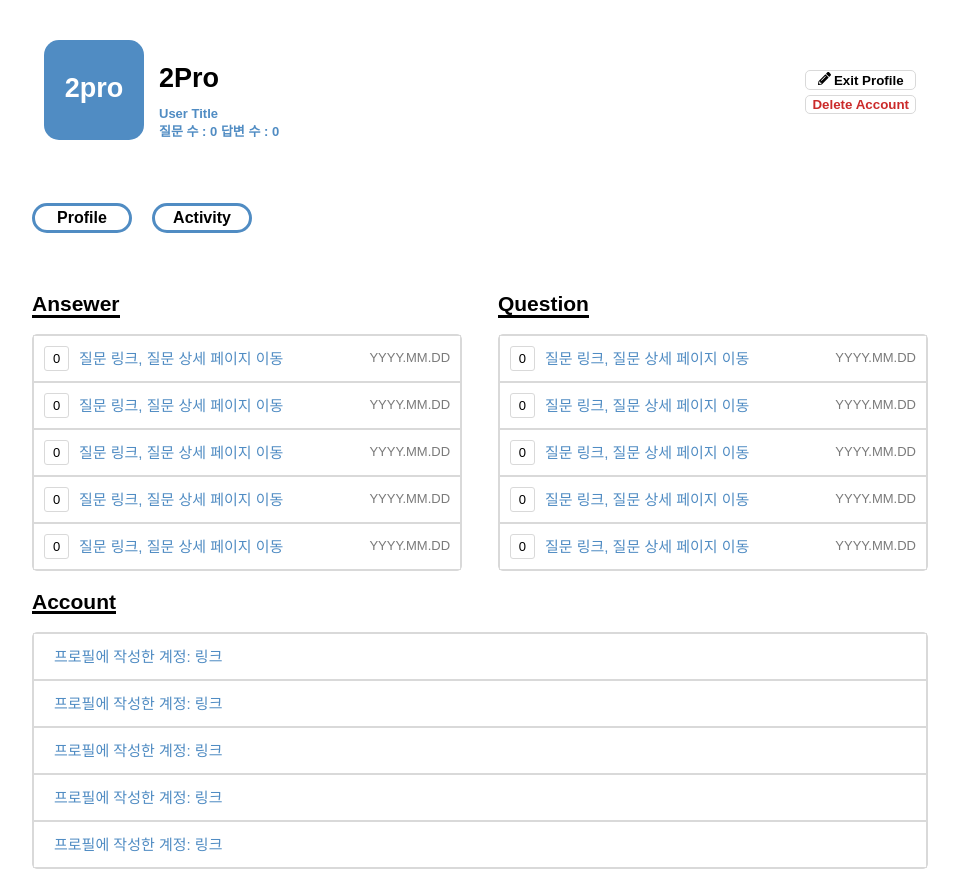
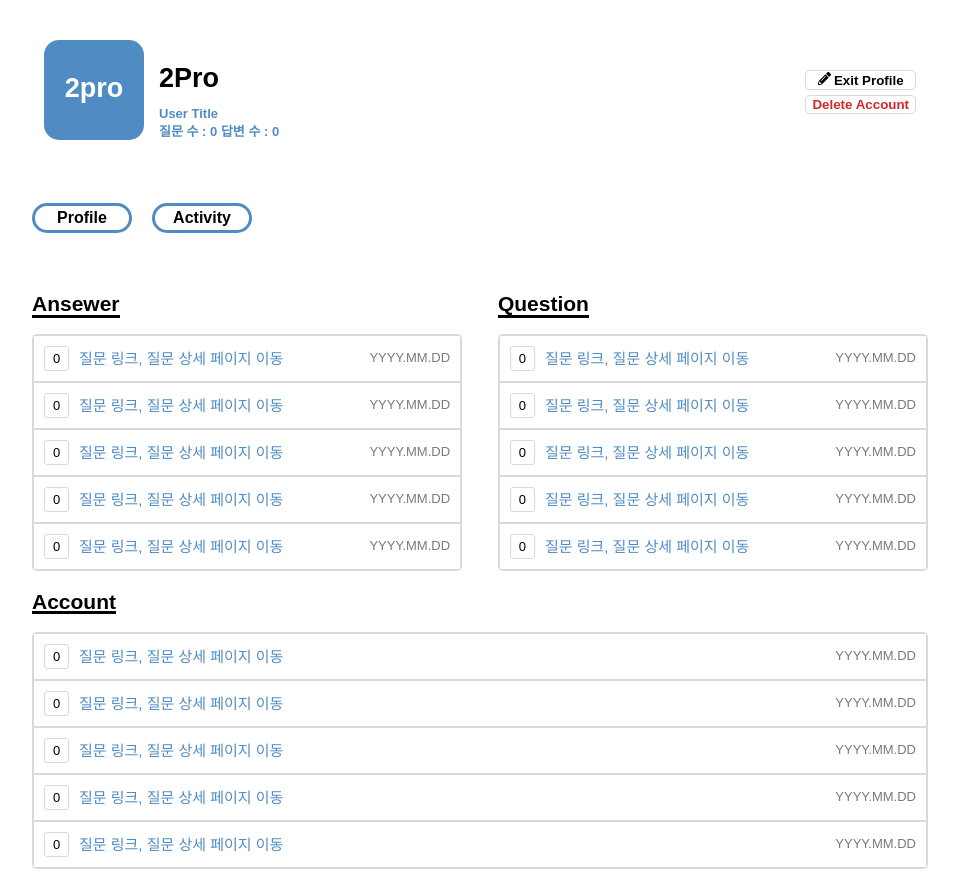
Before and after one commit to codestates-seb/seb43_pre_002, a React (Create React App) app in the folder client/: page /myactivity in a window 1280 px wide. Shown: the whole page, without its empty margins (160-1119 px from the left). Built offline with nearby package versions, Linux system fonts and the light colour scheme.

Commit message:
Feat: 마이페이지 질문리스트 컴포넌트 분리

```diff
--- /dev/null
+++ b/client/src/components/MyList.jsx
@@ -0,0 +1,63 @@
+import styled from 'styled-components';
+
+function MyList({ lists }) {
+	return (
+		<PostList>
+			{lists.map((list) => (
+				<List key={list.id}>
+					<ListTitle>
+						<Ansewer>{list.answerCount}</Ansewer>
+						<Title href={list.link}>질문 링크, 질문 상세 페이지 이동</Title>
+					</ListTitle>
+					<CreateDate>{list.date}</CreateDate>
+				</List>
+			))}
+		</PostList>
+	);
+}
+
+const PostList = styled.ul`
+	margin-top: 20px;
+	padding: 0;
+	width: 100%;
+	border: 1.5px solid var(--line-color);
+	border-radius: 5px;
+	margin-bottom: 20px;
+`;
+
+const List = styled.li`
+	border: 1px solid var(--line-color);
+	padding: 10px;
+	display: flex;
+	flex-direction: row;
+	justify-content: space-between;
+`;
+
+const ListTitle = styled.div`
+	display: flex;
+	flex-direction: row;
+`;
+
+const Ansewer = styled.div`
+	border: 1px solid var(--line-color);
+	border-radius: 3px;
+	width: 25px;
+	height: 25px;
+	text-align: center;
+	padding: 5px 0;
+	font-size: var(--font-base);
+`;
+const Title = styled.a`
+	margin-left: 10px;
+	padding: 5px 0;
+	color: var(--main-color);
+	font-size: var(--font-large);
+`;
+
+const CreateDate = styled.div`
+	color: #7a7a7a;
+	padding: 5px 0;
+	font-size: var(--font-base);
+`;
+
+export default MyList;
--- a/client/src/pages/mypage/myactivity.jsx
+++ b/client/src/pages/mypage/myactivity.jsx
@@ -1,7 +1,8 @@
 import styled from 'styled-components';
 import MyHeader from '../../components/MyHeader';
+import MyList from '../../components/MyList';
 
-const lists = Array(5).fill({
+const lists1 = Array(5).fill({
 	answerCount: 0,
 	link: 'https://stackoverflow.com/',
 	date: 'YYYY.MM.DD',
@@ -15,49 +16,15 @@ function MyActivity() {
 				<Post>
 					<PostWrap>
 						<Category>Ansewer</Category>
-						<PostList>
-							{lists.map((list) => (
-								<List key={list.id}>
-									<ListTitle>
-										<Ansewer>{list.answerCount}</Ansewer>
-										<Title href={list.link}>
-											질문 링크, 질문 상세 페이지 이동
-										</Title>
-									</ListTitle>
-									<CreateDate>{list.date}</CreateDate>
-								</List>
-							))}
-						</PostList>
+						<MyList lists={lists1} />
 					</PostWrap>
 					<PostWrap>
 						<Category>Question</Category>
-						<PostList>
-							{lists.map((list) => (
-								<List key={list.id}>
-									<ListTitle>
-										<Ansewer>{list.answerCount}</Ansewer>
-										<Title href={list.link}>
-											질문 링크, 질문 상세 페이지 이동
-										</Title>
-									</ListTitle>
-									<CreateDate>{list.date}</CreateDate>
-								</List>
-							))}
-						</PostList>
+						<MyList lists={lists1} />
 					</PostWrap>
 				</Post>
 				<Category2>Account</Category2>
-				<PostList>
-					{lists.map((list) => (
-						<List key={list.id}>
-							<ListTitle>
-								<Title href={list.link}>
-									{`프로필에 작성한 계정: ${`링크`}`}
-								</Title>
-							</ListTitle>
-						</List>
-					))}
-				</PostList>
+				<MyList lists={lists1} />
 			</ListColumn>
 		</Wrap>
 	);
@@ -94,50 +61,6 @@ const PostWrap = styled.div`
 	width: 48%;
 `;
 
-const PostList = styled.ul`
-	margin-top: 20px;
-	padding: 0;
-	width: 100%;
-	border: 1.5px solid var(--line-color);
-	border-radius: 5px;
-	margin-bottom: 20px;
-`;
-
-const List = styled.li`
-	border: 1px solid var(--line-color);
-	padding: 10px;
-	display: flex;
-	flex-direction: row;
-	justify-content: space-between;
-`;
-
-const ListTitle = styled.div`
-	display: flex;
-	flex-direction: row;
-`;
-
-const Ansewer = styled.div`
-	border: 1px solid var(--line-color);
-	border-radius: 3px;
-	width: 25px;
-	height: 25px;
-	text-align: center;
-	padding: 5px 0;
-	font-size: var(--font-base);
-`;
-const Title = styled.a`
-	margin-left: 10px;
-	padding: 5px 0;
-	color: var(--main-color);
-	font-size: var(--font-large);
-`;
-
-const CreateDate = styled.div`
-	color: #7a7a7a;
-	padding: 5px 0;
-	font-size: var(--font-base);
-`;
-
 const ListColumn = styled.div`
 	display: flex;
 	flex-direction: column;
--- a/client/src/pages/mypage/myprofile.jsx
+++ b/client/src/pages/mypage/myprofile.jsx
@@ -1,7 +1,8 @@
 import styled from 'styled-components';
 import MyHeader from '../../components/MyHeader';
+import MyList from '../../components/MyList';
 
-const lists = Array(10).fill({
+const lists2 = Array(10).fill({
 	answerCount: 0,
 	link: 'https://stackoverflow.com/',
 	date: 'YYYY.MM.DD',
@@ -20,17 +21,7 @@ function MyProfile() {
 			</div>
 			<Post>
 				<Category>Top posts</Category>
-				<PostList>
-					{lists.map((list) => (
-						<List key={list.id}>
-							<ListTitle>
-								<Ansewer>{list.answerCount}</Ansewer>
-								<Title href={list.link}>질문 링크, 질문 상세 페이지 이동</Title>
-							</ListTitle>
-							<CreateDate>{list.date}</CreateDate>
-						</List>
-					))}
-				</PostList>
+				<MyList lists={lists2} />
 			</Post>
 		</Wrap>
 	);
@@ -63,47 +54,4 @@ const Post = styled.span`
 	width: 70vw;
 `;
 
-const PostList = styled.ul`
-	margin-top: 20px;
-	padding: 0;
-	width: 100%;
-	border: 1.5px solid var(--line-color);
-	border-radius: 5px;
-	margin-bottom: 20px;
-`;
-
-const List = styled.li`
-	border: 1px solid var(--line-color);
-	padding: 10px;
-	display: flex;
-	flex-direction: row;
-	justify-content: space-between;
-`;
-
-const ListTitle = styled.div`
-	display: flex;
-	flex-direction: row;
-`;
-
-const Ansewer = styled.div`
-	border: 1px solid var(--line-color);
-	border-radius: 3px;
-	width: 25px;
-	height: 25px;
-	text-align: center;
-	padding: 5px 0;
-	font-size: var(--font-base);
-`;
-const Title = styled.a`
-	margin-left: 10px;
-	padding: 5px 0;
-	color: var(--main-color);
-	font-size: var(--font-large);
-`;
-
-const CreateDate = styled.div`
-	color: #7a7a7a;
-	padding: 5px 0;
-	font-size: var(--font-base);
-`;
 export default MyProfile;
```
